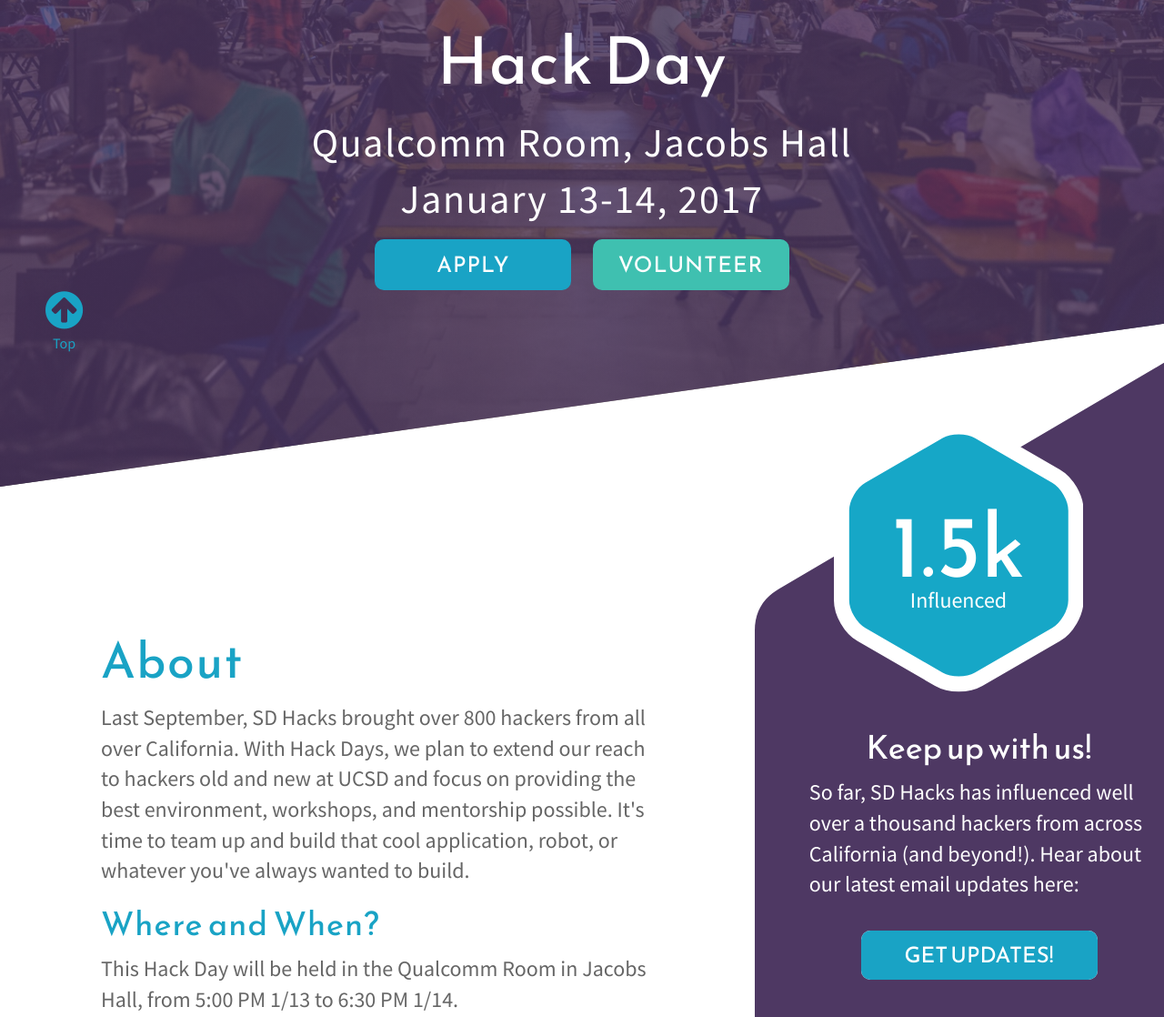
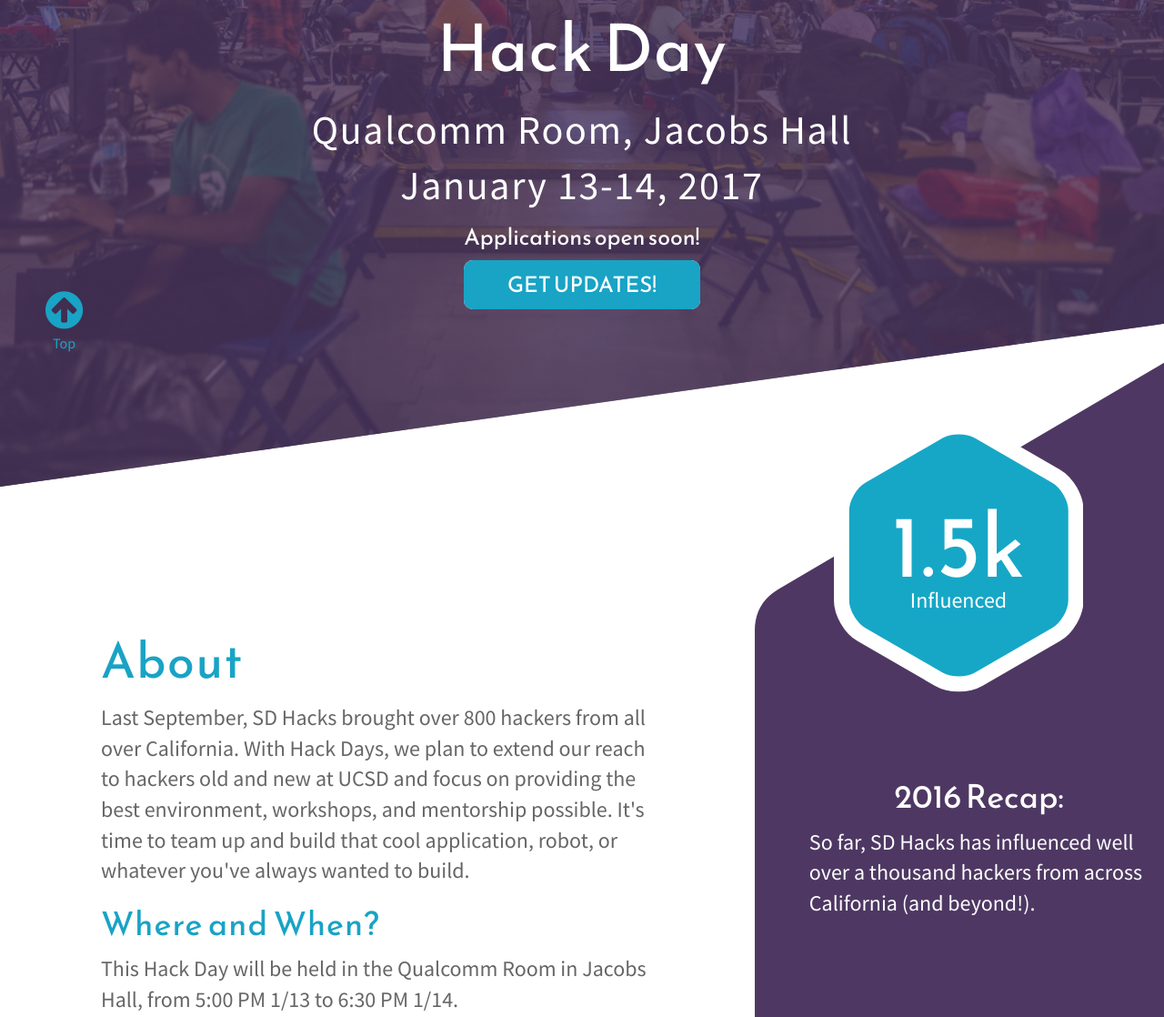
Before and after one commit to SDHacks/HackDay2017, a website: page index.html in a window 1280 px wide. Shown: the part 361-1479 px from the top of the page at 91% size. Drawn offline with nearby package versions, Linux system fonts and the light colour scheme.

Commit message:
Removed links to forms before forms are done

```diff
--- a/index.html
+++ b/index.html
@@ -26,7 +26,7 @@
                 <a href="#about"><li>About</li></a>
                 <a href="#schedule"><li>Schedule</li></a>
                 <a href="#faq"><li>FAQ</li></a>
-                <li class="sd-nav--cta"><a href="" class="sd-button button sd-button--short">Apply</a></li>
+                <!-- <li class="sd-nav--cta"><a href="" class="sd-button button sd-button--short">Apply</a></li> -->
               </ul>
 
               <a class="mobile-link hide-for-large">
@@ -61,8 +61,16 @@
                 Qualcomm Room, Jacobs Hall<br>
                 January 13-14, 2017
               </h2>
-              <a class="sd-button button">Apply</a>
-              <a class="sd-button button success">Volunteer</a>
+              <h4>Applications open soon!</h4>
+              <!-- <a class="sd-button button">Apply</a> -->
+              <!-- <a class="sd-button button success">Volunteer</a> -->
+              <form id="update_signup" action="//sdhacks.us9.list-manage.com/subscribe/post?u=2b76757d9b200f72632d7330a&amp;amp;id=c99e3caa24" method="post" target="_blank" novalidate="novalidate" class="subscribe">
+                <div style="position: absolute; left: -5000px;" aria-hidden="true">
+                  <input type="text" name="b_2b76757d9b200f72632d7330a_c99e3caa24" tabindex="-1" value=""/>
+                </div>
+                <input id="updates-email" type="email" value="" name="EMAIL" placeholder="email@sdhacks.io" required="required" class="subscribe--email"/>
+                <input id="updates-subscribe" type="submit" name="subscribe" value="Get Updates!" class="subscribe--button"/>
+              </form>
             </div>
           </div>
         </div>
@@ -87,18 +95,18 @@
               <p>Influenced</p>
             </div>
             <div class="sd-hextion--content">
-              <h2 class="sd-hextion--header">Keep up with us!</h2>
+              <h2 class="sd-hextion--header"><!-- Keep up with us! -->2016 Recap:</h2>
               <p>
-                So far, SD Hacks has influenced well over a thousand hackers from across California (and beyond!). Hear about our latest email updates here:
+                So far, SD Hacks has influenced well over a thousand hackers from across California (and beyond!). <!-- Hear about our latest email updates here: -->
               </p>
               <p>
-                <form id="update_signup" action="//sdhacks.us9.list-manage.com/subscribe/post?u=2b76757d9b200f72632d7330a&amp;amp;id=c99e3caa24" method="post" target="_blank" novalidate="novalidate" class="subscribe">
+                <!-- <form id="update_signup" action="//sdhacks.us9.list-manage.com/subscribe/post?u=2b76757d9b200f72632d7330a&amp;amp;id=c99e3caa24" method="post" target="_blank" novalidate="novalidate" class="subscribe">
                   <div style="position: absolute; left: -5000px;" aria-hidden="true">
                     <input type="text" name="b_2b76757d9b200f72632d7330a_c99e3caa24" tabindex="-1" value=""/>
                   </div>
                   <input id="updates-email" type="email" value="" name="EMAIL" placeholder="email@sdhacks.io" required="required" class="subscribe--email"/>
                   <input id="updates-subscribe" type="submit" name="subscribe" value="Get Updates!" class="subscribe--button"/>
-                </form>
+                </form> -->
               </p>
             </div>
           </div>
@@ -227,9 +235,11 @@
             <div class="sd-hextion--content">
               <h2 class="sd-hextion--header">Come help us out!</h2>
               <p>
-                If you're interested in helping out or mentoring, volunteer through here:
+                <!-- If you're interested in helping out or mentoring, volunteer through here: -->
+                We're always looking for passionate mentors and volunteers to help out!
               </p>
-              <p><a class="button sd-button success">Volunteer</a></p>
+              <p>Coming Soon!</p>
+              <!-- <p><a class="button sd-button success">Volunteer</a></p> -->
             </div>
           </div>
         </div>
```
